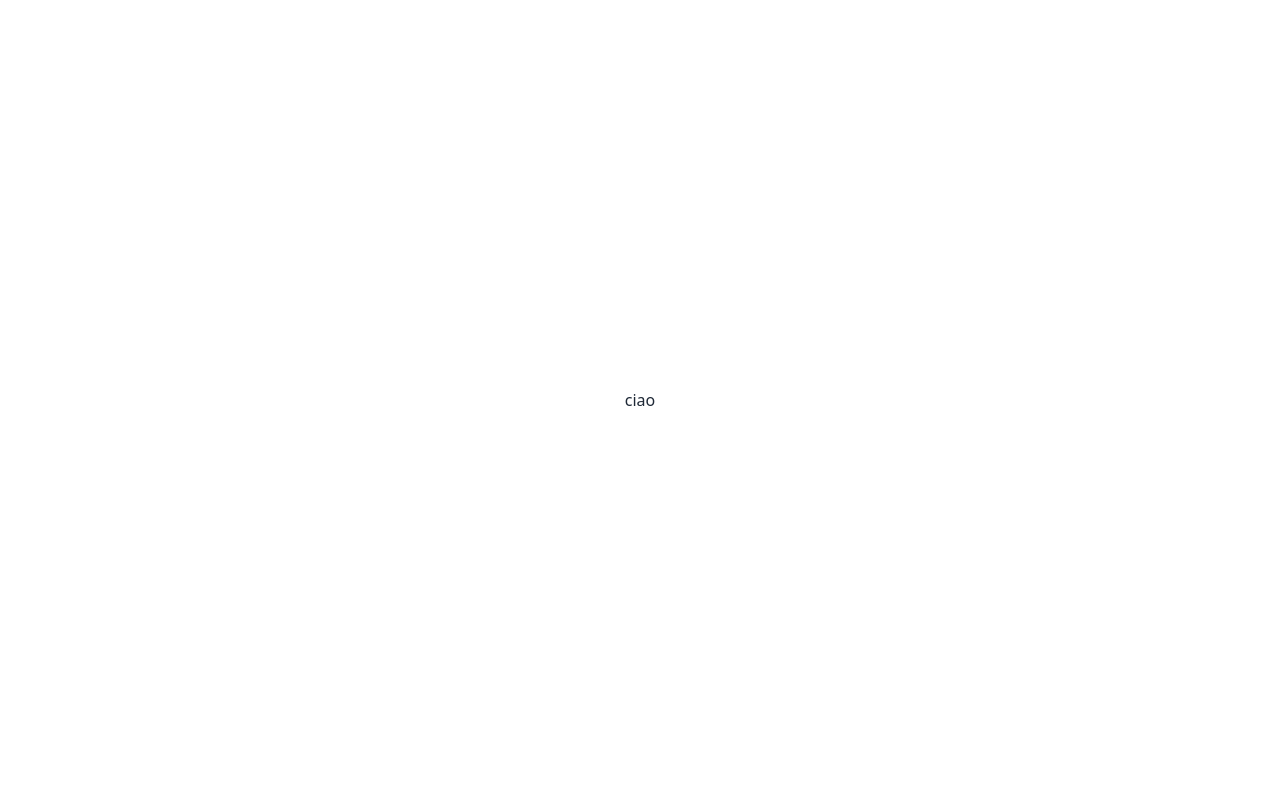
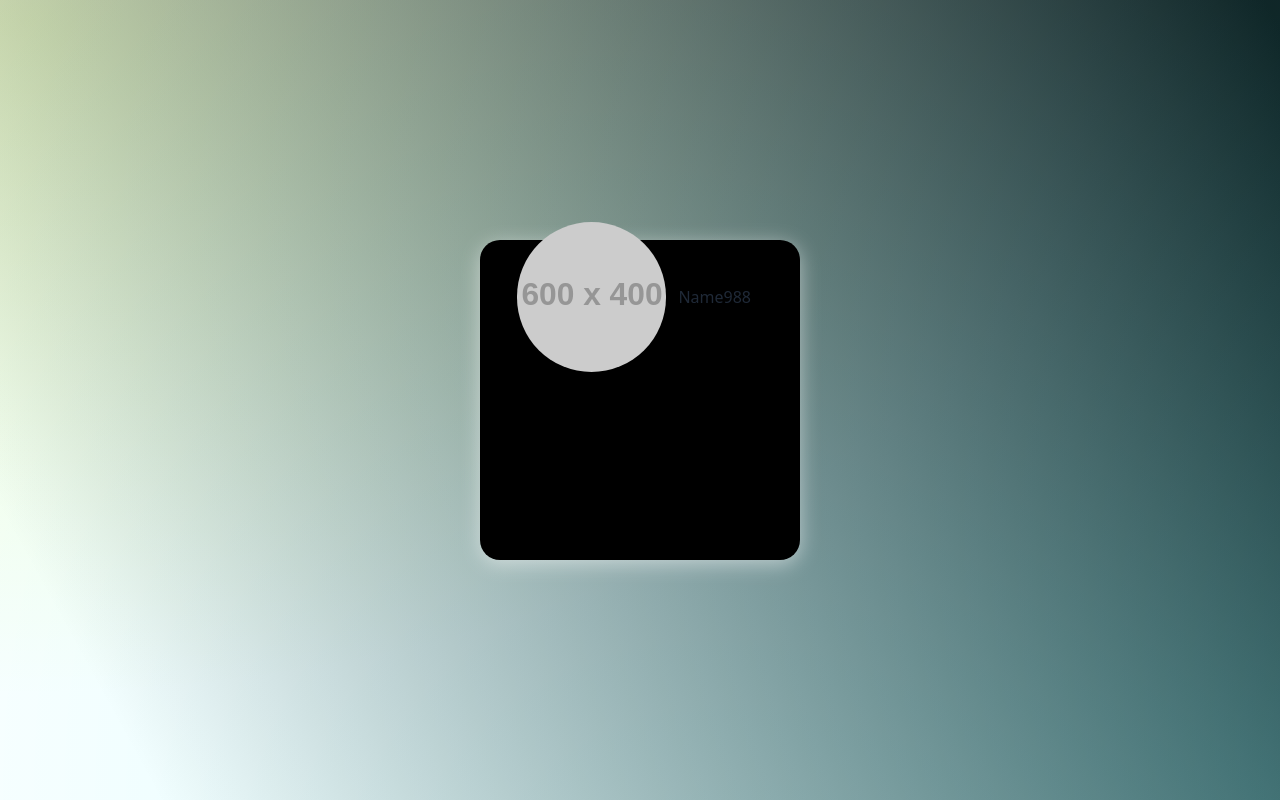
Before and after one commit to TheBous/fluffy-react-vite-ts-tailwind, a React (Vite) app: page / in a window 1280 px wide. Built offline with nearby package versions, Linux system fonts and the light colour scheme.

Commit message:
feat(test): add some components

```diff
--- a/package.json
+++ b/package.json
@@ -1,5 +1,6 @@
 {
 	"dependencies": {
+		"classnames": "^2.5.1",
 		"react": "^18.2.0",
 		"react-dom": "^18.2.0"
 	},
--- a/src/App.css
+++ b/src/App.css
@@ -6,3 +6,8 @@
 		radial-gradient(84.57% 84.57% at 2.16% 2.61%, rgba(172, 253, 0, 0.2) 0%, rgba(0, 0, 0, 0) 100%)
 			/* warning: gradient uses a rotation that is not supported by CSS and may not behave as expected */;
 }
+
+.my-box {
+	box-shadow: 0px 4px 20px 0px #ffffff80;
+	border-radius: 20px;
+}
--- a/src/App.tsx
+++ b/src/App.tsx
@@ -1,5 +1,14 @@
+import './App.css'
+import Chip from './components/Chip/Chip'
+
 const App = () => {
-	return <div className="w-screen h-screen flex items-center justify-center test">ciao</div>
+	return (
+		<div className="w-screen h-screen flex items-center justify-center test">
+			<div className="my-box bg-black w-80 h-80 p-[25px]">
+				<Chip />
+			</div>
+		</div>
+	)
 }
 
 export default App
--- /dev/null
+++ b/src/components/Avatar/Avatar.tsx
@@ -0,0 +1,17 @@
+type AvatarProps = {
+	width?: number
+	src: string
+	alt: string
+}
+
+const Avatar = ({ width = 40, src, alt }: AvatarProps) => {
+	return (
+		<div className="avatar">
+			<div className={`w-[${width}px] rounded-full mr-3`}>
+				<img loading="lazy" src={src} alt={alt} />
+			</div>
+		</div>
+	)
+}
+
+export default Avatar
--- /dev/null
+++ b/src/components/Chip/Chip.tsx
@@ -0,0 +1,25 @@
+import cx from 'classnames'
+import Avatar from '../Avatar/Avatar'
+
+type ChipProps = {
+	selected?: boolean
+	onClick?: () => void
+}
+
+const Chip = ({ selected = false, onClick = () => null }: ChipProps) => {
+	return (
+		<div
+			className={cx('w-full flex items-center p-[12px] pr-[24px] rounded-[100px] h-[64px]', {
+				'bg-transparent': !selected,
+				'bg-[#272727]': selected,
+			})}
+			onClick={onClick}
+		>
+			<Avatar src="https://placehold.co/600x400/EEE/31343C" alt="avatar" />
+			<span className="mr-auto">Name</span>
+			<span>988</span>
+		</div>
+	)
+}
+
+export default Chip
```
Also changed, not shown: 1 other file (tests, documents, lock files or other folders).
